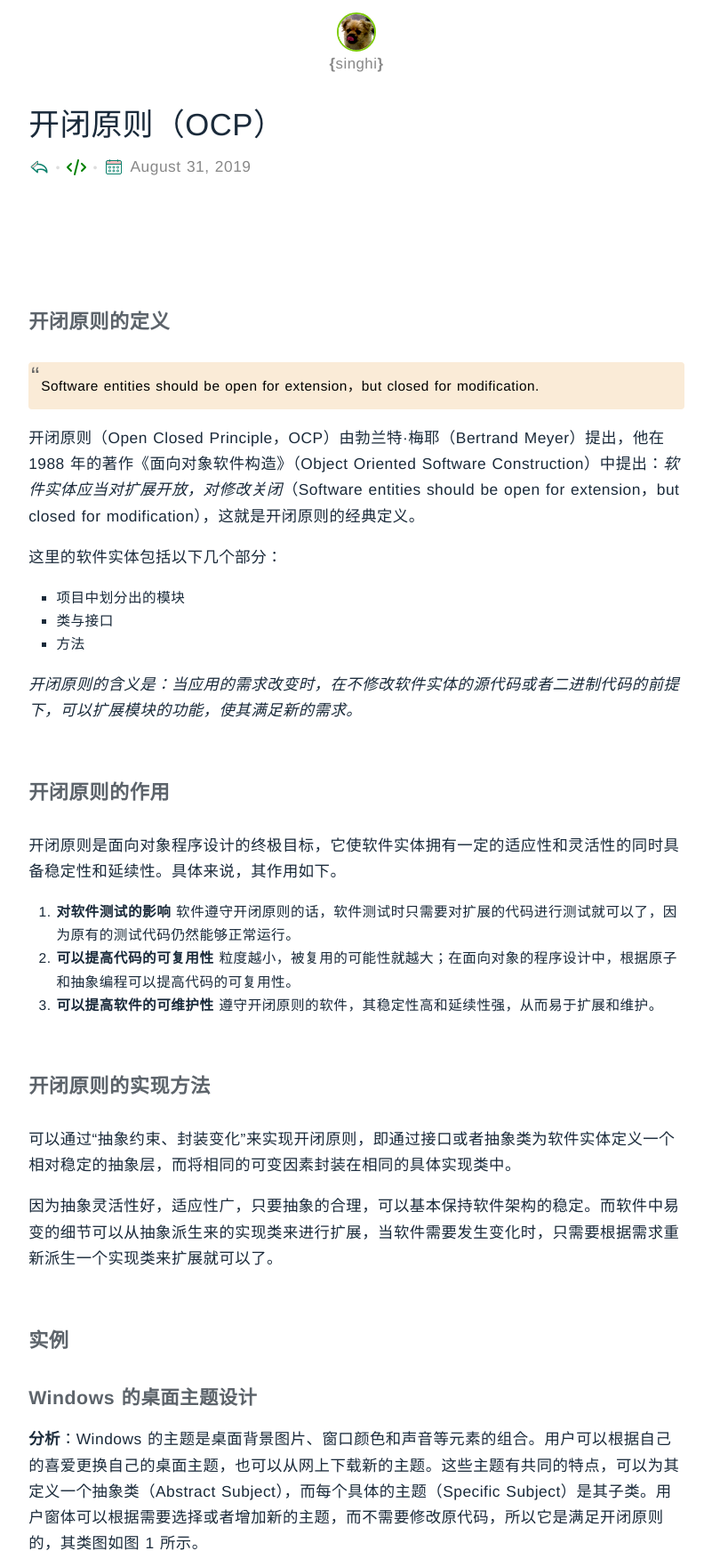
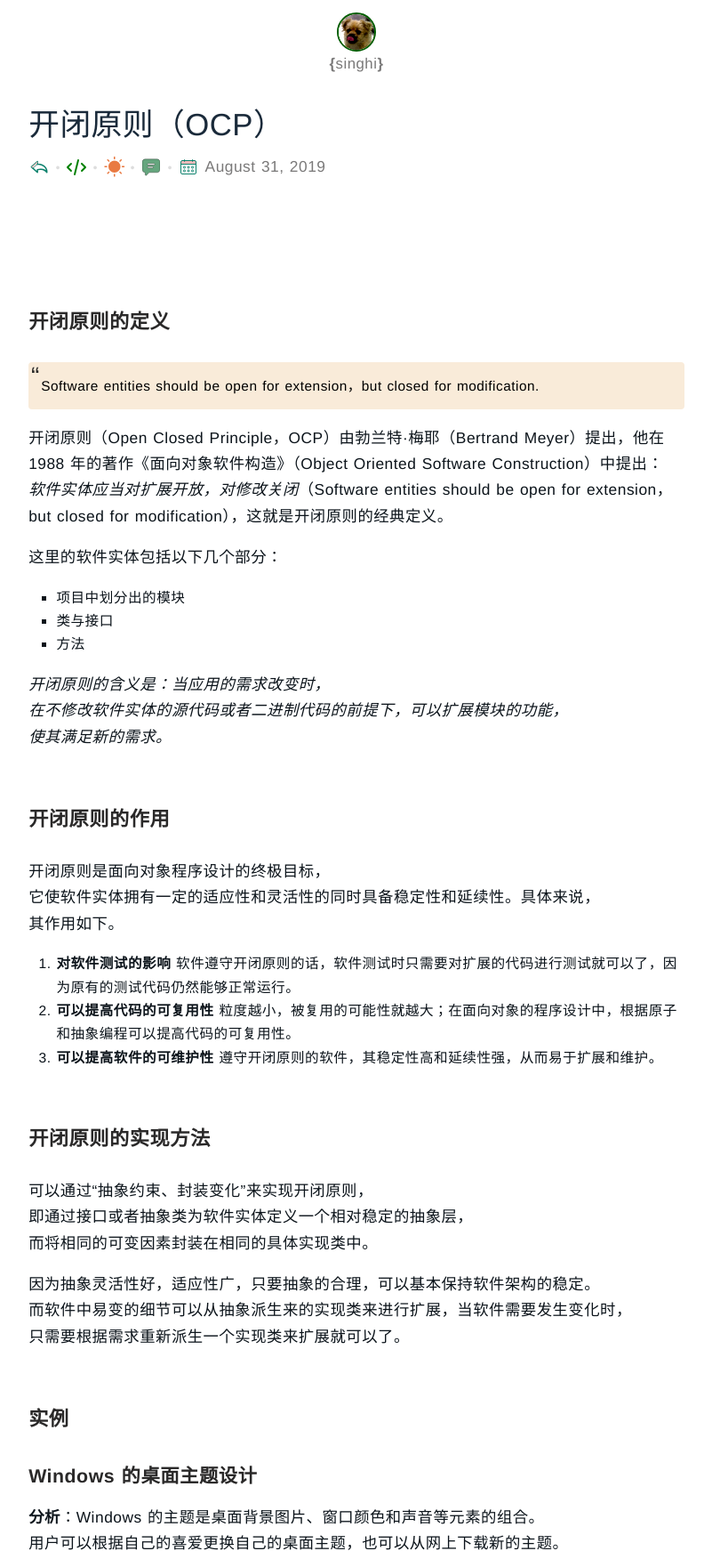
Before and after one commit to zxh19890103/singhi.io, a Jekyll site: the page built from _patterns/principles-OCP.md, in a window 1280 px wide, cut to the strip 0-1743 px from the top of the page. Shown: the whole strip at 89% size, without its empty margins (239-1040 px from the left). Built offline with Jekyll 4.4.1, drawn with Linux system fonts in a browser that asks for light colours; a style sheet for code colours, icons or effects is not loaded.

Commit message:
again, i take too long to modifiy the blog website. it is worthless.

```diff
--- a/_includes/head.html
+++ b/_includes/head.html
@@ -1,34 +1,36 @@
 <meta charset="utf8" />
 <meta http-equiv="X-UA-Compatible" content="IE=edge" />
-<meta name="viewport" content="width=device-width, initial-scale=1, user-scalable=no" />
+<meta
+  name="viewport"
+  content="width=device-width, initial-scale=1, user-scalable=no"
+/>
 <link rel="shortcut icon" type="image/x-icon" href="/assets/favicon.ico" />
-<link rel="stylesheet" href="/assets/style.css">
+<link rel="stylesheet" href="/assets/style.css" />
 <link rel="stylesheet" href="//at.alicdn.com/t/font_1130957_l9mloe8xyx.css" />
 
 {% if page.lazy %}
 <script src="/assets/lazyload.min.js"></script>
-{% endif %}
-
-{% if include.noBundleJs == "noBundleJs" %}
-{% else %}
+{% endif %} {% if include.noBundleJs == "noBundleJs" %} {% else %}
 <script defer src="/assets/bundle.js?v={{ site.version }}"></script>
 {% endif %}
 <script>
   function __determineThePicDim(e) {
     const img = e.target
-      // const iW = img.width,
-      //   iH = img.height
     const clientDiv = img.parentElement
-      // const cW = clientDiv.clientWidth
-      // if (cW > iW) cH = iH
-      // else cH = (cW * iH) / iW
-      // clientDiv.style.height = cH + "px";
     clientDiv.classList.add("loaded")
   }
   function __determineThePicLoadErr(e) {
     const img = e.target
     if (img.__err) return
     img.__err = true
-      img.src = "https://cdn.midjourney.com/a87ae473-e211-43f5-aab6-8364cfc84db0/0_0.webp"
+    img.src =
+      "https://cdn.midjourney.com/a87ae473-e211-43f5-aab6-8364cfc84db0/0_0.webp"
+  }
+  function __switchDarkLight(evt) {
+    const A = evt.target
+    const Doc = document.documentElement
+    const oldVal = Doc.className ? Doc.className : "light"
+    const nextVal = oldVal === "light" ? "dark" : "light"
+    Doc.className = nextVal
   }
 </script>
--- a/_layouts/post.html
+++ b/_layouts/post.html
@@ -3,56 +3,50 @@
 ---
 
 <div class="article__title{% if page.english %} english{% endif %}">
-  <div class="author" style="text-align: center; margin-bottom: 3rem">
+  <div class="Author" style="text-align: center; margin-bottom: 3rem">
     <a href="/">
-      <img
-        src="/assets/dog.jpg"
-        style="
-          filter: contrast(2);
-          width: 40px;
-          border: 2px solid #7ea542;
-          border-radius: 50%;
-        "
-      />
+      <img src="/assets/dog.jpg" class="Author-Profile" />
     </a>
-    <div style="color: #888; line-height: 1; font-size: 1.2rem">
-      <b>{</b>singhi<b>}</b>
-    </div>
+    <div class="Author-Intro"><b>{</b>singhi<b>}</b></div>
   </div>
 
   <div>{{ page.title }}</div>
   <div style="font-size: 0.5em; margin-top: 1.1em">
     <a href="/">
-      <img
-        style="width: 24px; vertical-align: middle"
-        src="/assets/icons/return.svg"
-      />
+      <img class="XSvgIcon" src="/assets/icons/return.svg" />
     </a>
     <i style="font-size: 0.8em; color: #ddd">&bull;</i>
-    <img
-      style="width: 24px; vertical-align: middle"
-      src="/assets/icons/{{page.category}}.svg"
-    />
+    <img class="XSvgIcon" src="/assets/icons/{{page.category}}.svg" />
     {% if page.src %}<i style="font-size: 0.8em; color: #ddd">&bull;</i>
     <a
       target="_blank"
       href="{{page.src}}"
       title="Source Aritcle Or Referrences"
     >
-      <img
-        style="width: 24px; vertical-align: middle"
-        src="/assets/icons/link.svg"
-      />
+      <img class="XSvgIcon" src="/assets/icons/link.svg" />
     </a>
     {% endif %}
     <i style="font-size: 0.8em; color: #ddd">&bull;</i>
-    <img
-      style="width: 24px; vertical-align: middle"
-      src="/assets/icons/calendar.svg"
-    />
-    <time style="color: #888; vertical-align: middle"
-      >{{ page.date | date: "%B %d, %Y" }}</time
+    <a
+      href="javascript:void(0);"
+      onclick="__switchDarkLight(event)"
+      class="ThemeSwitchButton"
+      title="Change The Theme"
     >
+      <img class="XSvgIcon Moon" src="/assets/icons/moon.svg" />
+      <img class="XSvgIcon Sun" src="/assets/icons/sun.svg" />
+    </a>
+    <i style="font-size: 0.8em; color: #ddd">&bull;</i>
+    <a href="#XAfterLinks" title="To Comment">
+      <img
+        class="XSvgIcon"
+        style="padding: 2px"
+        src="/assets/icons/comment.svg"
+      />
+    </a>
+    <i style="font-size: 0.8em; color: #ddd">&bull;</i>
+    <img class="XSvgIcon" src="/assets/icons/calendar.svg" />
+    <time class="Article-Time">{{ page.date | date: "%B %d, %Y" }}</time>
   </div>
 </div>
 
@@ -62,13 +56,13 @@
   {{ content }}
 </div>
 
-<div>
+<div class="AfterLinks" id="XAfterLinks">
   <a
     href="#"
     title="Wechat connect"
     onclick="showPhotoModal('https://zxh1989.oss-cn-qingdao.aliyuncs.com/20181105/151627_71615.jpg'); return false;"
     target="_blank"
-    ><img style="width: 32px; height: 32px" src="/assets/icons/wechat.svg"
+    ><img class="XSvgIcon-lg" src="/assets/icons/wechat.svg"
   /></a>
 
   {% if page.tweet %}
@@ -76,14 +70,14 @@
     title="X view"
     href="https://x.com/zhangxinghai64/status/{{ page.tweet }}"
     target="_blank"
-    ><img style="width: 32px; height: 32px" src="/assets/icons/t.svg"
+    ><img class="XSvgIcon-lg" style="padding: 4px" src="/assets/icons/x.svg"
   /></a>
   {% else %}
   <a
     title="X share"
     href="https://x.com/intent/tweet?url=https%3A//www.zhangxinghai.cn{{ page.url }}"
     target="_blank"
-    ><img style="width: 32px; height: 32px" src="/assets/icons/t.svg"
+    ><img class="XSvgIcon-lg" style="padding: 4px" src="/assets/icons/x.svg"
   /></a>
   {% endif %}
   <a
@@ -92,7 +86,8 @@
     target="_self"
   >
     <img
-      style="width: 25px; height: 25px; padding: 3px"
+      class="XSvgIcon-lg"
+      style="padding: 3px"
       src="/assets/icons/comment.svg"
     />
   </a>
--- a/_sass/new-ui.scss
+++ b/_sass/new-ui.scss
@@ -1,23 +1,7 @@
-$themeColor: #456;
-$textColor: #1a2a3a;
-$textColor-1: #1a2a3a;
-$textColor-2: #5d646b;
-$textColor-3: #5a6a7a;
-$textColor-4: #7a8a9a;
-$paperColor: #ffffff;
-
 @import "./new-ui/mixins";
 @import "./new-ui/font";
 @import "./new-ui/init";
 @import "./new-ui/layout";
-
-.blur {
-	-webkit-filter: blur(5px);
-	-moz-filter: blur(5px);
-	-o-filter: blur(5px);
-	-ms-filter: blur(5px);
-	filter: blur(5px);
-}
 
 // Listing of documents
 .documents {
@@ -27,7 +11,6 @@
 	list-style: none !important;
 
 	&__item {
-		// border-bottom: 1px solid rgb(246 243 243);
 		margin-bottom: 4rem;
 
 		&-3dots {
@@ -73,17 +56,13 @@
 		transition: color 0.3s linear;
 
 		&:visited {
-			color: $textColor-3;
-		}
-		&:active {
-			color: $textColor-1;
+			color: var(--text-color-4);
 		}
 		&:link {
-			color: $textColor-2;
+			color: var(--text-color-2);
 		}
-
 		&:hover {
-			color: #396e07;
+			color: var(--link-active-color);
 		}
 	}
 }
@@ -98,11 +77,13 @@
 	.page__title {
 		margin: 0 -2rem 3rem -2rem;
 		padding: 1rem 2rem 1rem 2rem;
-		color: $textColor-1;
+		color: var(--text-color-1);
 		z-index: 1;
 		font-size: 2em;
 		line-height: 1;
 		word-break: keep-all;
+		word-wrap: break-word;
+		overflow-wrap: break-word;
 
 		@include ifmob {
 			position: static;
@@ -123,7 +104,7 @@
 		h4,
 		h5,
 		h6 {
-			color: $textColor-2;
+			color: var(--text-color-2);
 			line-height: 1;
 		}
 		h2,
@@ -148,7 +129,7 @@
 		}
 
 		p {
-			word-break: break-word;
+			word-break: keep-all;
 			white-space: pre-wrap;
 
 			@include ifmob() {
@@ -159,6 +140,27 @@
 
 		a {
 			text-decoration: underline;
+		}
+	}
+
+	.Article-Time {
+		color: var(--text-color-5);
+		vertical-align: middle;
+	}
+
+	.Author {
+		&-Profile {
+			filter: contrast(2);
+			width: 40px;
+			height: 40px;
+			border: 2px solid var(--link-active-color);
+			border-radius: 50%;
+		}
+
+		&-Intro {
+			color: var(--text-color-5);
+			line-height: 1;
+			font-size: 1.2rem;
 		}
 	}
 
@@ -191,27 +193,11 @@
 	text-align: center;
 }
 
-.end-line {
-	display: flex;
-	display: -webkit-flex;
-	justify-content: flex-start;
-	align-items: center;
-	padding-bottom: 2rem;
-
-	&:after {
-		content: "";
-		flex: 1;
-		height: 1px;
-		margin: 12px 0;
-		background: #efefef;
-	}
-}
-
 .end-line-v2 {
 	width: 100%;
 	height: 0; /* Adjust the thickness of the divider */
-	border-top: 1px solid #efefef;
-	padding: 2rem 0;
+	border-top: 4px double #efefef;
+	margin: 1rem 0 2rem 0;
 }
 
 // Photo viewer
@@ -277,11 +263,10 @@
 	animation: moveStripes 0.5s linear infinite;
 	background: repeating-linear-gradient(
 		to right bottom,
-		#333333 0,
-		/* Dark color for the stripes */ #333333 20px,
-		/* Adjust the height of the stripes as needed */ #1a1a1a 20px,
-		/* Darker color for the background of the stripes */ #1a1a1a 40px
-			/* Adjust the total height of each stripe and the next starting point */
+		#333 0,
+		#333 20px,
+		#000 20px,
+		#000 40px
 	);
 
 	&.loaded {
@@ -299,13 +284,13 @@
 		display: block;
 		margin: 0 auto;
 		min-height: 0;
-		background-image: linear-gradient(to bottom, #fff, #888);
+		background-image: linear-gradient(to bottom, #fff, #666);
 	}
 
 	&__title {
 		font-size: 0.9em;
 		margin-top: 0.3em;
-		color: $textColor-3;
+		color: var(--text-color-3);
 		text-align: center;
 		line-height: 1;
 	}
@@ -320,4 +305,4 @@
 @import "./new-ui/identities", "./new-ui/github", "./new-ui/table",
 	"./new-ui/comment", "./new-ui/cardstyle";
 
-@import "./new-ui/cv";
+// @import "./new-ui/cv";
--- a/_sass/new-ui/_init.scss
+++ b/_sass/new-ui/_init.scss
@@ -4,14 +4,54 @@
 }
 
 html {
+	--link-active-color: #396e07;
+	--main-bg-color: #ffffff;
+	--main-color: #000000;
+	--text-color: #0c141b;
+	--text-color-1: #1a2a3a;
+	--text-color-2: #2a2929;
+	--text-color-3: #3f4448;
+	--text-color-4: #43505d;
+	--text-color-5: #7a7979;
+	--blockquote-bg-color: #f9ebd9;
+
+	.Moon {
+		display: none;
+	}
+	.Sun {
+		display: unset;
+	}
+
+	&.dark {
+		--link-active-color: #61ad19;
+		--main-bg-color: #0c141b;
+		--main-color: #fff;
+		--text-color: #fff;
+		--text-color-1: #f2eeee;
+		--text-color-2: #f2eeee;
+		--text-color-3: #f2eeee;
+		--text-color-4: #f2eeee;
+		--text-color-5: #f2eeee;
+		--blockquote-bg-color: #5a4932;
+
+		.Moon {
+			display: unset;
+		}
+		.Sun {
+			display: none;
+		}
+	}
+
 	height: 100%;
-	color: $textColor;
 	letter-spacing: 0.5px;
 	word-spacing: 1px;
 	box-sizing: border-box;
 	font: 14px/1.5 "Yuanti SC", "YouYuan", Helvetica, Arial, sans-serif;
 	-webkit-text-size-adjust: 100%;
-	background-color: #ffffff;
+
+	background-color: var(--main-bg-color);
+	color: var(--text-color);
+
 	word-break: break-word;
 	-ms-overflow-style: -ms-autohiding-scrollbar;
 	-webkit-tap-highlight-color: transparent;
@@ -24,23 +64,15 @@
 body {
 	margin: 0;
 	padding: 0;
-	background: #ffffff;
 	height: 100%;
 	overflow: hidden;
 	background-repeat: no-repeat;
 	background-size: cover;
 	-webkit-background-size: cover;
-	// background: linear-gradient(
-	// 	4deg,
-	// 	rgba(238, 242, 247, 1) 0%,
-	// 	rgba(195, 215, 233, 1) 15%,
-	// 	rgba(63, 106, 175, 1) 100%
-	// );
-	// background-image: url(https://plants2019.oss-cn-shenzhen.aliyuncs.com/personalwebsite.plant/wuhandaqiao.jpg);
 }
 
 a {
-	color: $themeColor;
+	color: var(--text-color);
 	text-decoration: none;
 }
 
@@ -58,9 +90,9 @@
 	display: block;
 	padding: 1rem;
 	margin: 0;
-	color: #000;
+	color: var(--main-color);
 	border-radius: 4px;
-	background-color: antiquewhite;
+	background-color: var(--blockquote-bg-color);
 	overflow: hidden;
 	position: relative;
 
@@ -71,7 +103,7 @@
 		top: 0.2rem;
 		line-height: 1;
 		font-size: 2rem;
-		color: #666;
+		color: var(--text-color-2);
 	}
 
 	&.poem p {
@@ -102,5 +134,36 @@
 }
 
 .sq-root {
-	border-top: 2px solid $textColor;
+	border-top: 2px solid var(--text-color);
 }
+
+.blur {
+	-webkit-filter: blur(5px);
+	-moz-filter: blur(5px);
+	-o-filter: blur(5px);
+	-ms-filter: blur(5px);
+	filter: blur(5px);
+}
+
+.XSvgIcon {
+	box-sizing: border-box;
+	width: 24px;
+	height: 24px;
+	vertical-align: middle;
+}
+
+html.dark .XSvgIcon {
+	// filter: brightness(15);
+	background-color: #fff;
+	border-radius: 50%;
+}
+
+.XSvgIcon-lg {
+	@extend .XSvgIcon;
+	width: 32px;
+	height: 32px;
+}
+
+.iconfont.icon-global {
+	display: none;
+}
```
Also changed, not shown: assets/icons/moon.svg (added), assets/icons/sun.svg (added). Lines whose indentation alone changed are shown as unchanged.
